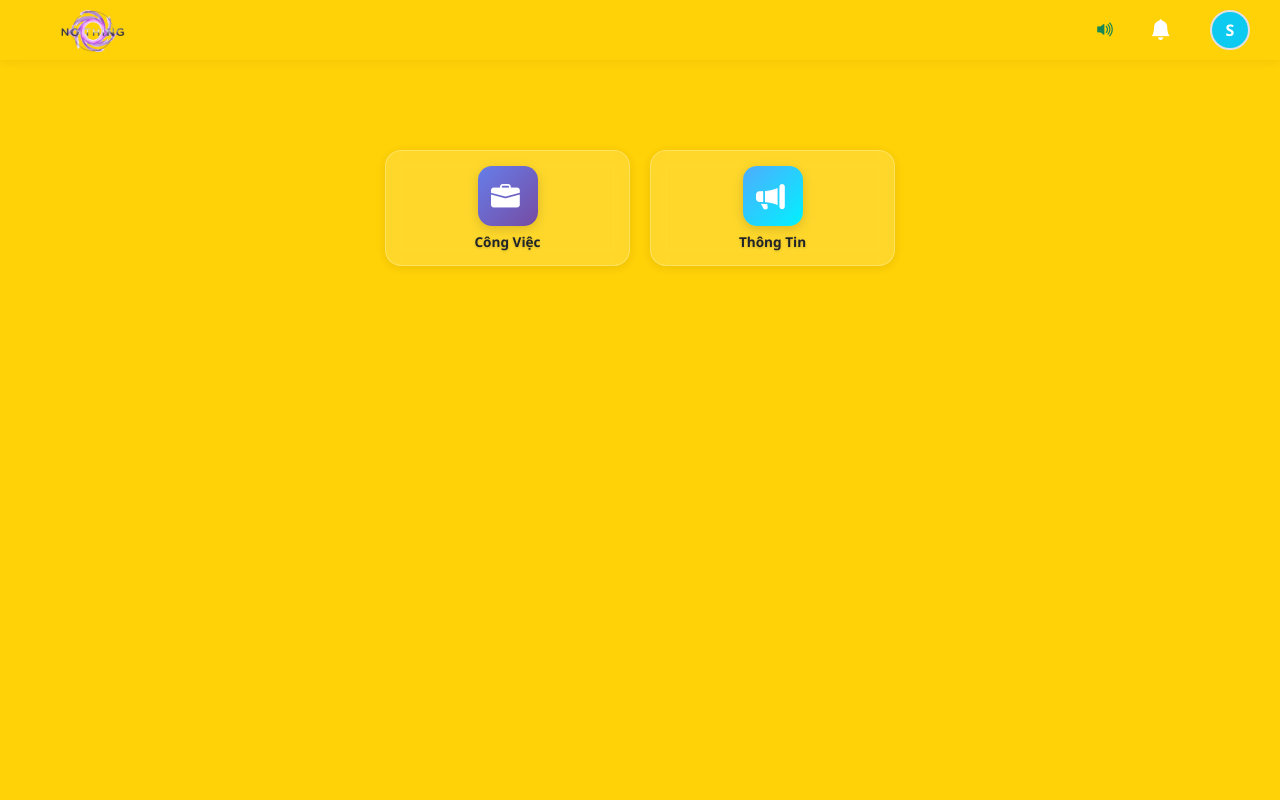
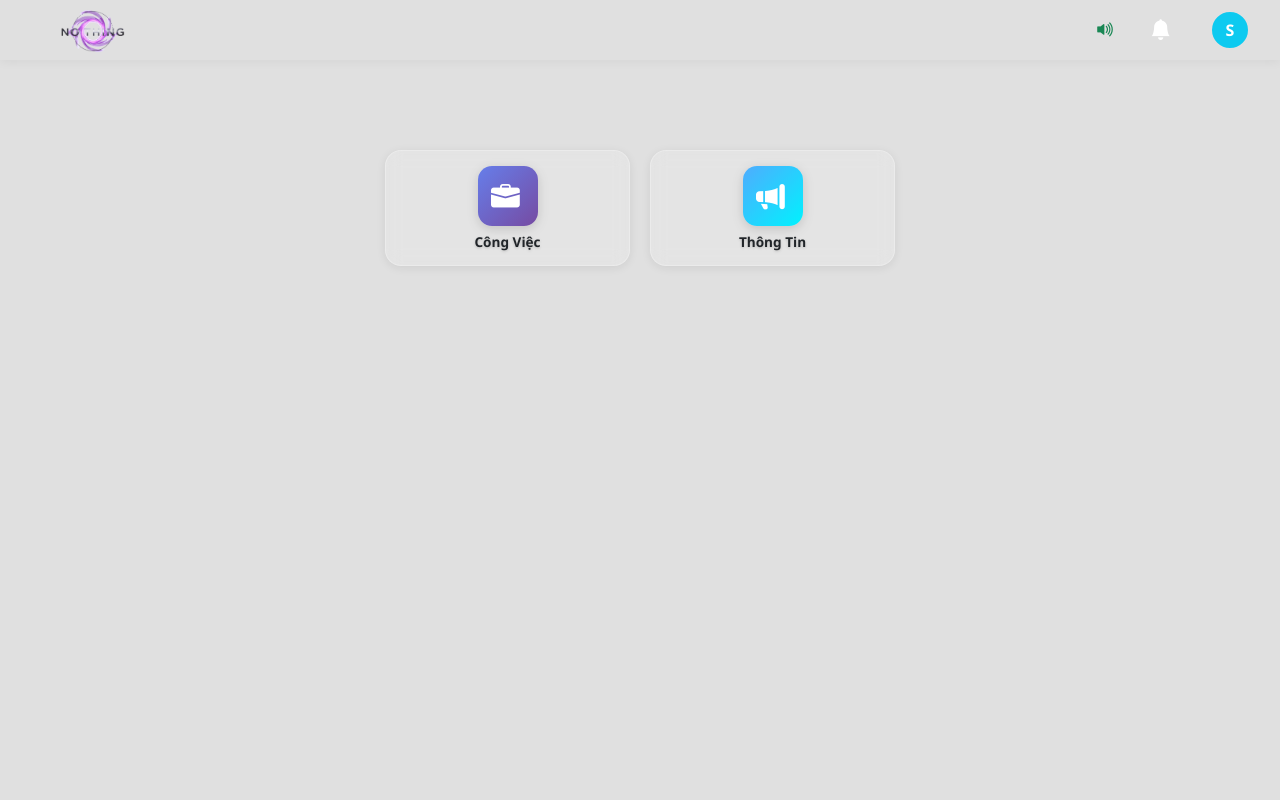
Before and after one commit to VuHoangITer/appnoibobricon, a Flask app: page /hub/ in a window 1280 px wide. Run offline with Flask 3, Linux system fonts and the light colour scheme; the visitor is signed in with stand-in values (Sample User, id 1); data that the repository does not hold is empty; some libraries are stand-ins or nearby versions.

Commit message:
màu xám background

```diff
--- a/app/templates/hub.html
+++ b/app/templates/hub.html
@@ -7,7 +7,7 @@
 {% block extra_css %}
 <style>
 body {
-    background: #ffd107;
+    background: #e0e0e0;
     min-height: 100vh;
     font-family: 'Segoe UI', Tahoma, Geneva, Verdana, sans-serif;
 }
```
